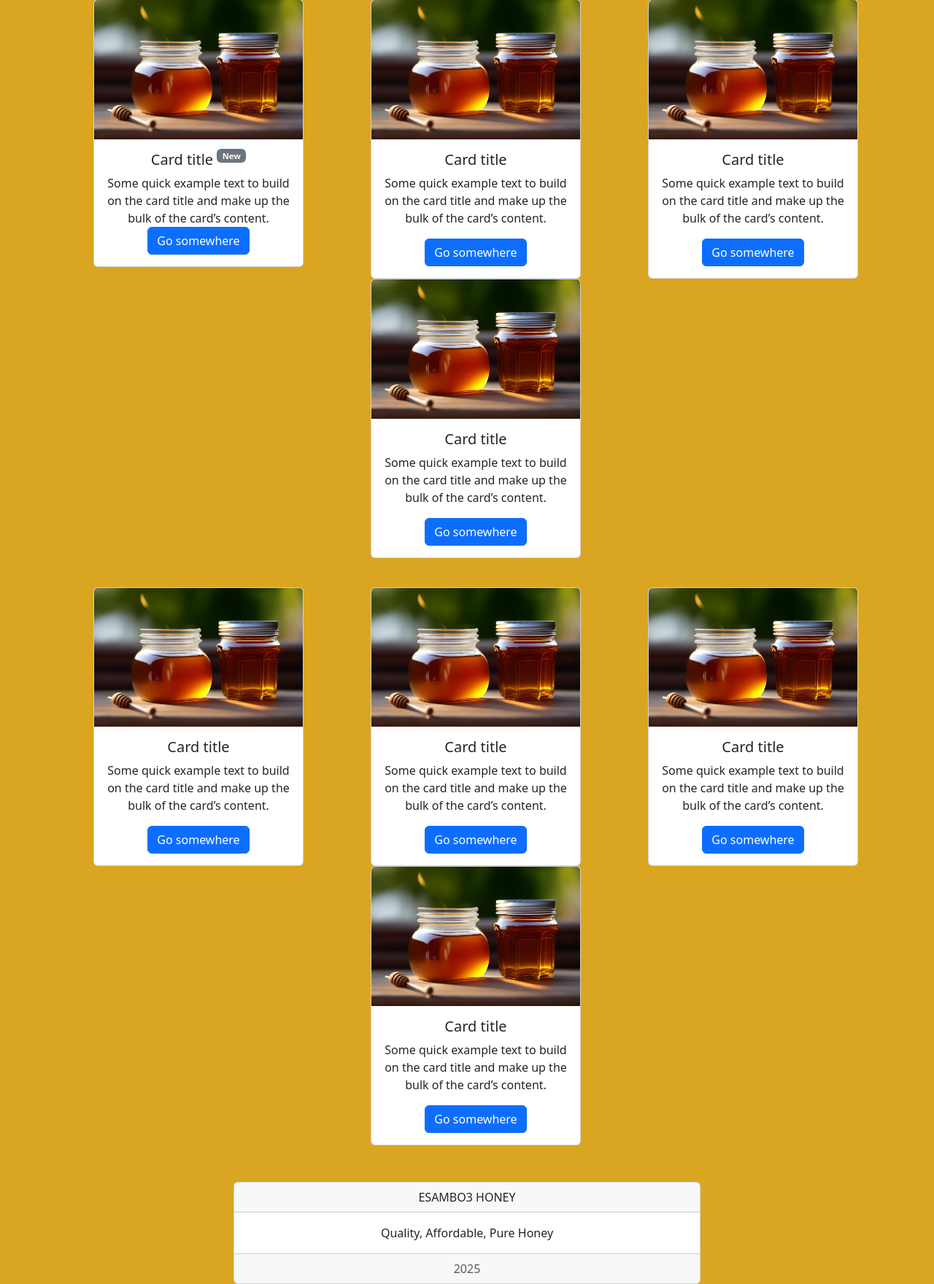
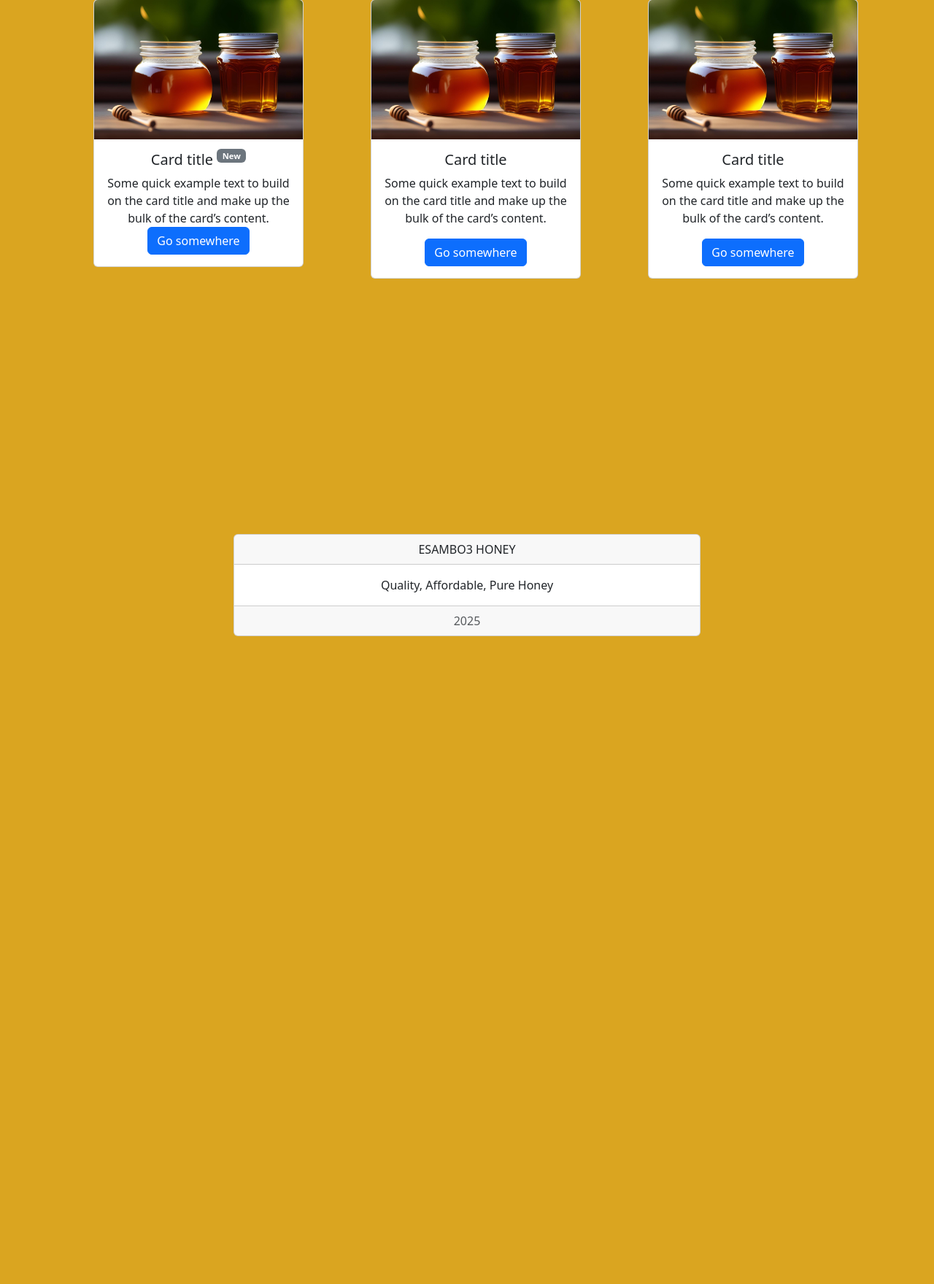
Before and after one commit to devchemwa/Honey, a PHP site: page /products.php in a window 1280 px wide. Shown: the part 121-1881 px from the top of the page at 73% size. After the commit the page ends 993 px from the top, so only its background shows below. Run offline with PHP 8.4, Linux system fonts and the light colour scheme.

Commit message:
layout changes

```diff
--- a/pages/products.php
+++ b/pages/products.php
@@ -62,7 +62,7 @@
                     <a class="nav-link" href="products.php">PRODUCTS</a>
                 </li>
                 <li class="nav-item">
-                    <a href="#" class="nav-link">PROFILE</a>
+                    <a href="profile.php" class="nav-link">PROFILE</a>
                 </li>
                 <li class="nav-item">
                     <a class="nav-link" href="#">ABOUT</a>
@@ -106,63 +106,6 @@
                             </div>
                         </div>
                     </div>
-                    <div class="col">
-                        <div class="card" style="width: 18rem;">
-                            <img src="Pure-Honey.webp" class="card-img-top" alt="...">
-                            <div class="card-body">
-                                <h5 class="card-title">Card title</h5>
-                                <p class="card-text">Some quick example text to build on the card title and make up the
-                                    bulk of the card’s content.</p>
-                                <a href="#" class="btn btn-primary">Go somewhere</a>
-                            </div>
-                        </div>
-                    </div>
-                </div>
-                <div class="row row-cols-4">
-                    <div class="col">
-                        <div class="card" style="width: 18rem;">
-                            <img src="Pure-Honey.webp" class="card-img-top" alt="...">
-                            <div class="card-body">
-                                <h5 class="card-title">Card title</h5>
-                                <p class="card-text">Some quick example text to build on the card title and make up the
-                                    bulk of the card’s content.</p>
-                                <a href="#" class="btn btn-primary">Go somewhere</a>
-                            </div>
-                        </div>
-                    </div>
-                    <div class="col">
-                        <div class="card" style="width: 18rem;">
-                            <img src="Pure-Honey.webp" class="card-img-top" alt="...">
-                            <div class="card-body">
-                                <h5 class="card-title">Card title</h5>
-                                <p class="card-text">Some quick example text to build on the card title and make up the
-                                    bulk of the card’s content.</p>
-                                <a href="#" class="btn btn-primary">Go somewhere</a>
-                            </div>
-                        </div>
-                    </div>
-                    <div class="col">
-                        <div class="card" style="width: 18rem;">
-                            <img src="Pure-Honey.webp" class="card-img-top" alt="...">
-                            <div class="card-body">
-                                <h5 class="card-title">Card title</h5>
-                                <p class="card-text">Some quick example text to build on the card title and make up the
-                                    bulk of the card’s content.</p>
-                                <a href="#" class="btn btn-primary">Go somewhere</a>
-                            </div>
-                        </div>
-                    </div>
-                    <div class="col">
-                        <div class="card" style="width: 18rem;">
-                            <img src="Pure-Honey.webp" class="card-img-top" alt="...">
-                            <div class="card-body">
-                                <h5 class="card-title">Card title</h5>
-                                <p class="card-text">Some quick example text to build on the card title and make up the
-                                    bulk of the card’s content.</p>
-                                <a href="#" class="btn btn-primary">Go somewhere</a>
-                            </div>
-                        </div>
-                    </div>
                 </div>
             </div>
         </div>
@@ -171,7 +114,7 @@
                 .footer{
                     display: flex;
                     width: 100%;
-                    margin-top: 50px;
+                    margin-top: 350px;
                 }
                 footer{
                     float: right;
```
Also changed, not shown: pages/index.php (+30 -2 lines).
